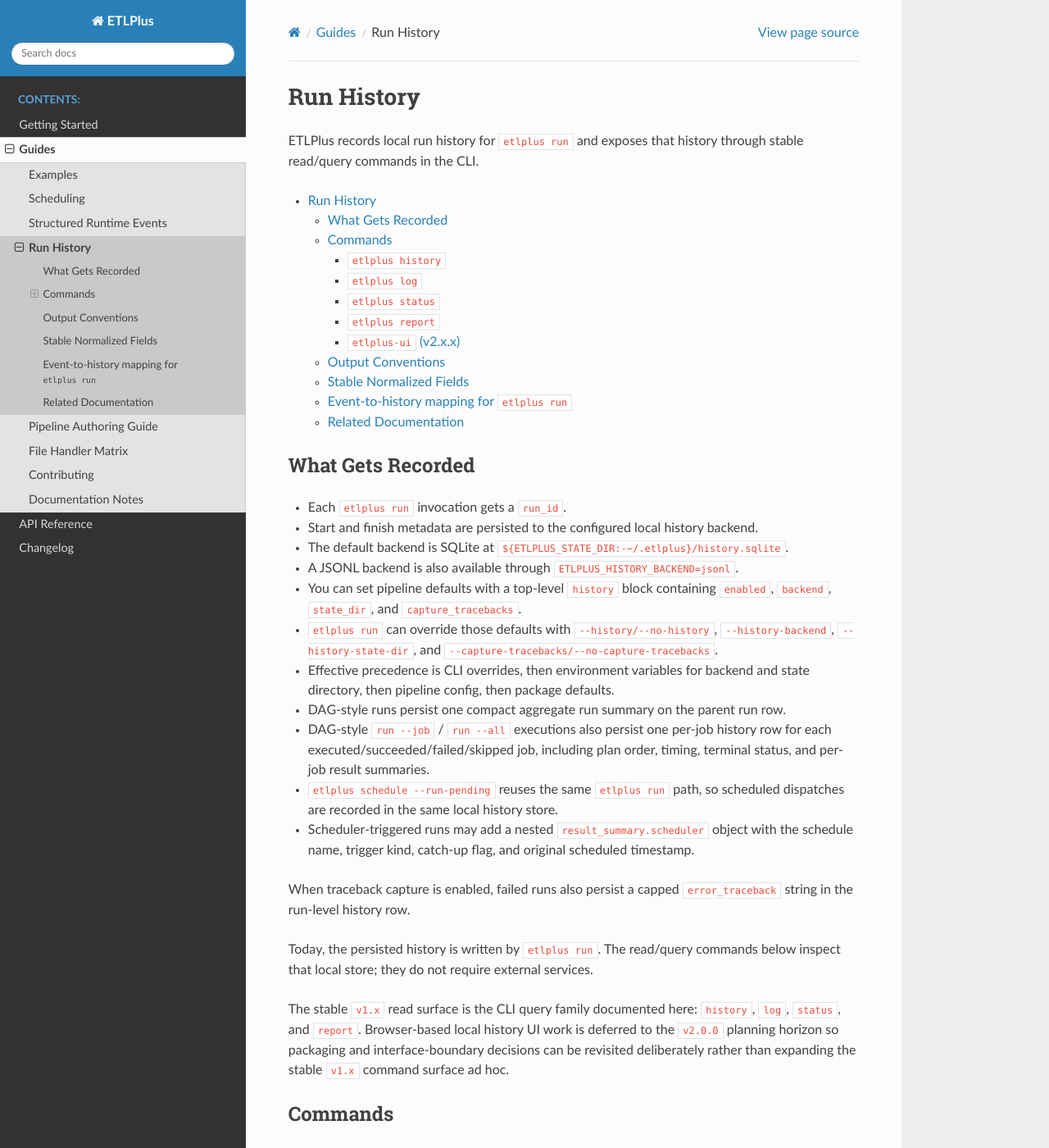
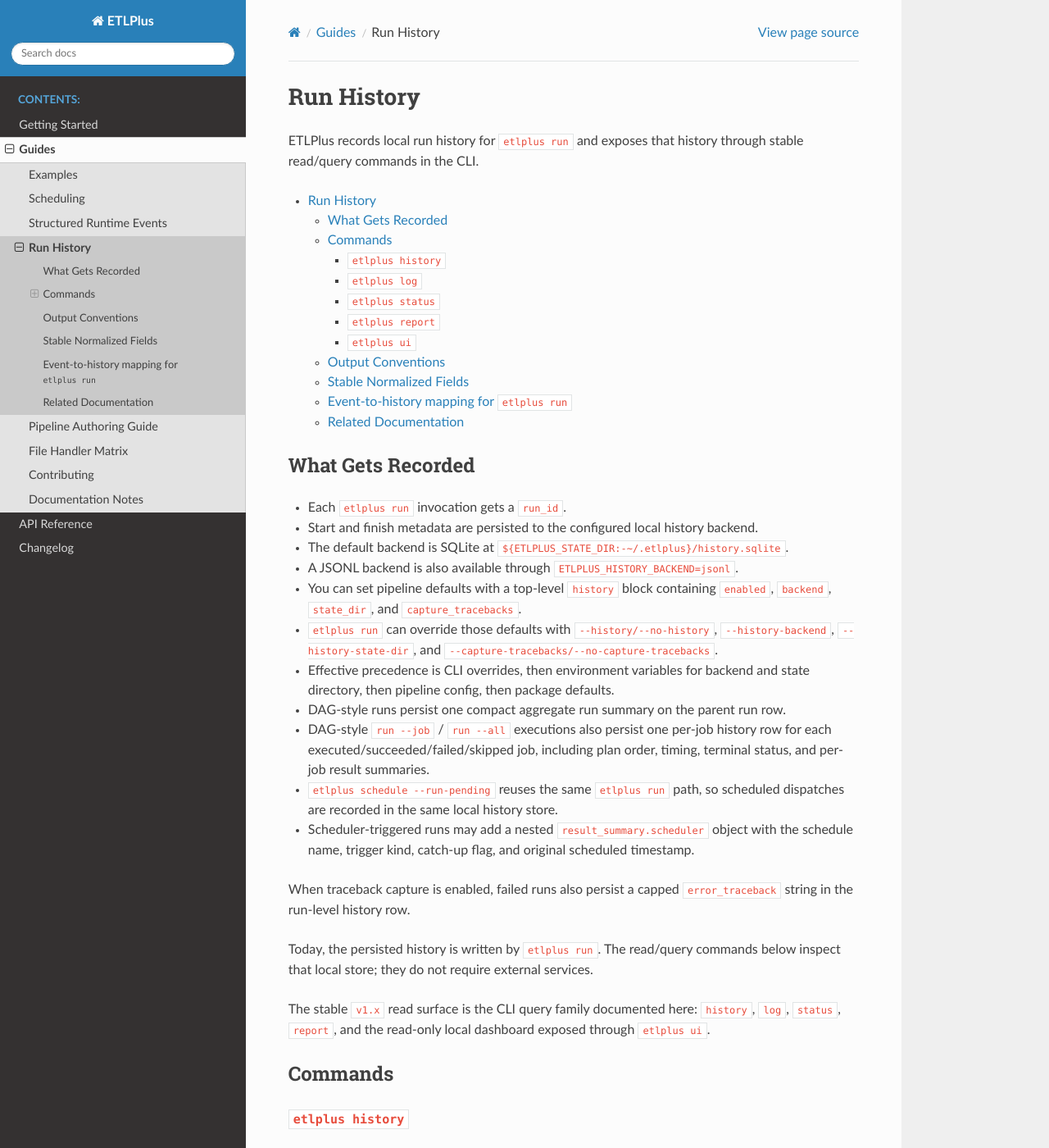
Before and after one commit to Dagitali/ETLPlus, a Sphinx documentation site: the page built from docs/source/guides/run-history.md, in a window 1280 px wide and 1400 px high. Shown: the whole window at 82% size. Built offline with Sphinx 7.4.7 and the Read the Docs theme 3.1.0, drawn with Linux system fonts in a browser that asks for light colours; some of the changed text lies outside the part shown.

Commit message:
docs(guides): Update run-history.md

````diff
--- a/docs/source/guides/run-history.md
+++ b/docs/source/guides/run-history.md
@@ -10,7 +10,7 @@ read/query commands in the CLI.
     - [`etlplus log`](#etlplus-log)
     - [`etlplus status`](#etlplus-status)
     - [`etlplus report`](#etlplus-report)
-    - [`etlplus-ui` (v2.x.x)](#etlplus-ui-v2xx)
+    - [`etlplus ui`](#etlplus-ui)
   - [Output Conventions](#output-conventions)
   - [Stable Normalized Fields](#stable-normalized-fields)
   - [Event-to-history mapping for `etlplus run`](#event-to-history-mapping-for-etlplus-run)
@@ -44,10 +44,8 @@ run-level history row.
 Today, the persisted history is written by `etlplus run`. The read/query commands below inspect that
 local store; they do not require external services.
 
-The stable `v1.x` read surface is the CLI query family documented here: `history`, `log`,
-`status`, and `report`. Browser-based local history UI work is deferred to the `v2.0.0` planning
-horizon so packaging and interface-boundary decisions can be revisited deliberately rather than
-expanding the stable `v1.x` command surface ad hoc.
+The stable `v1.x` read surface is the CLI query family documented here: `history`, `log`, `status`,
+`report`, and the read-only local dashboard exposed through `etlplus ui`.
 
 ## Commands
 
@@ -130,7 +128,7 @@ Aggregate per-job history by pipeline:
 etlplus report --level job --group-by pipeline --since 2026-03-01T00:00:00Z --table
 ```
 
-### `etlplus-ui` (v2.x.x)
+### `etlplus ui`
 
 Launch the optional local history UI.
 
@@ -144,7 +142,7 @@ Launch the optional local history UI.
 Example:
 
 ```bash
-etlplus-ui --port 8765 --limit 25
+etlplus ui --port 8765 --limit 25
 ```
 
 The UI is intentionally additive on the `v1.x` line: it does not introduce a new history backend,
````
